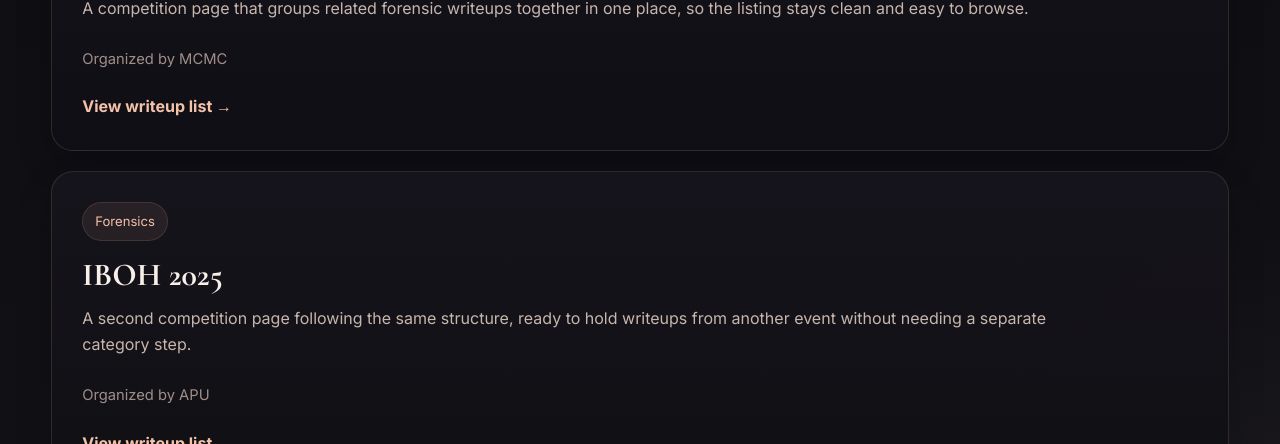
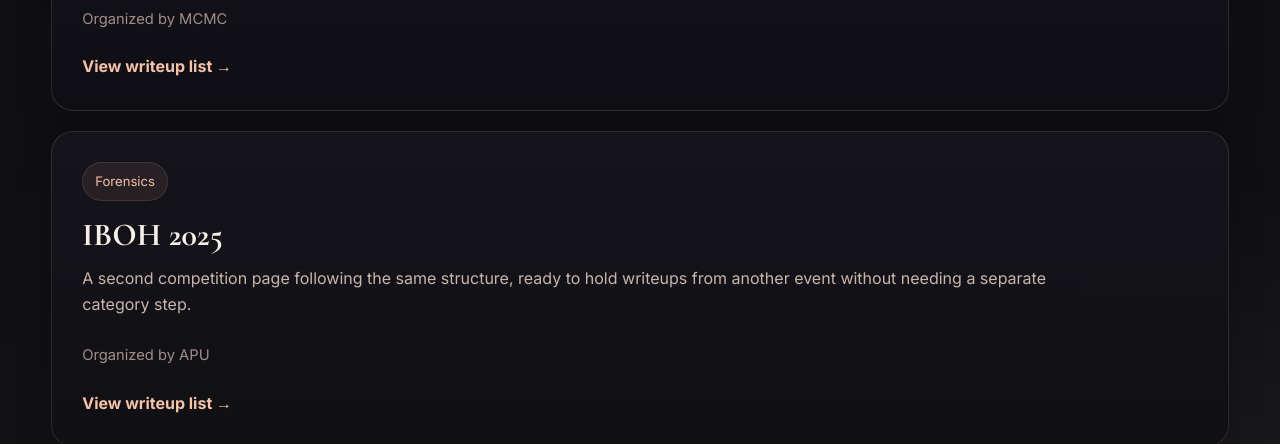
Before and after one commit to D7YC/d7yc.github.io, a plain HTML site: page ctf-writeups/index.html in a window 1280 px wide. Shown: the part 656-1100 px from the top of the page. Drawn offline with nearby package versions, Linux system fonts and the light colour scheme.

Commit message:
Update index.html

```diff
--- a/ctf-writeups/index.html
+++ b/ctf-writeups/index.html
@@ -56,11 +56,6 @@
 
             <h3>NexSec CTF 2025</h3>
 
-            <p>
-              A competition page that groups related forensic writeups together in one place,
-              so the listing stays clean and easy to browse.
-            </p>
-
             <div class="entry-footer">
               <span class="entry-subtle">Organized by MCMC</span>
               <a class="text-link" href="/ctf-writeups/nexsec-ctf-2025/">View writeup list →</a>
```
